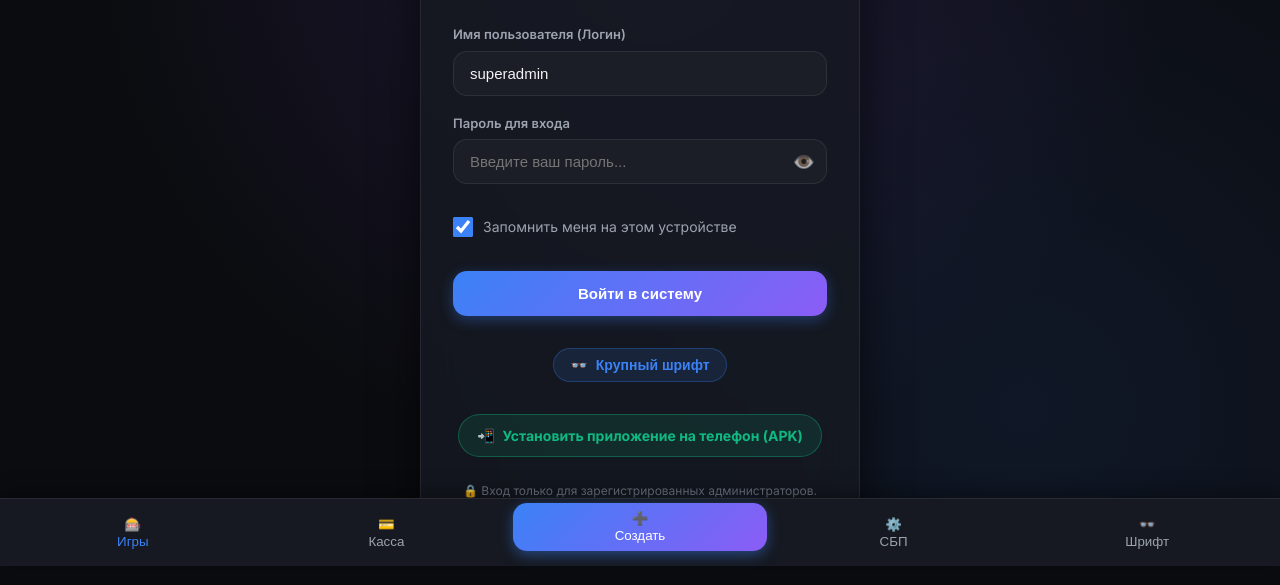
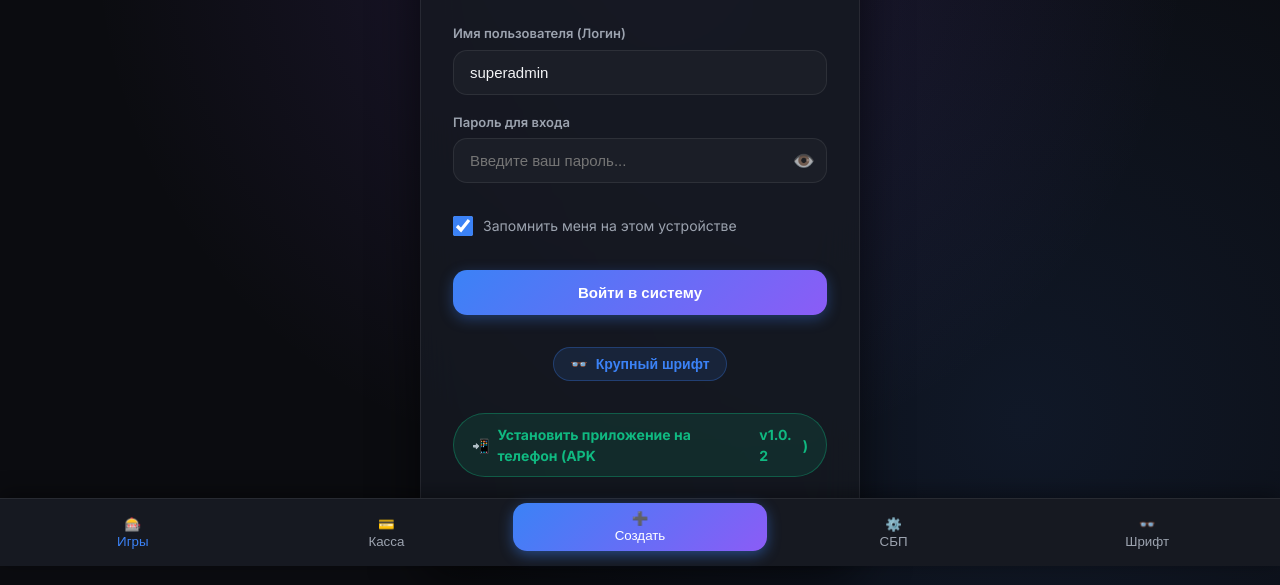
Before and after one commit to Co4HbIu13/BotMax, a plain HTML site: page botmax/src/static/admin.html in a window 1280 px wide. Shown: the part 234-819 px from the top of the page. Drawn offline with Linux system fonts and the light colour scheme.

Commit message:
feat(apk): automate auto-incrementing APK version and build number on every build, display current version in admin

```diff
--- a/botmax/src/static/admin.html
+++ b/botmax/src/static/admin.html
@@ -74,7 +74,7 @@
 
         <div class="auth-apk-download">
           <a href="/apk" download class="link-apk-download" title="Скачать официальное приложение BotMAX для Android">
-            <span>📲</span> Установить приложение на телефон (APK)
+            <span>📲</span> Установить приложение на телефон (APK <span class="apk-version-badge">v1.0.1</span>)
           </a>
         </div>
 
@@ -111,7 +111,7 @@
           <span id="currentUserName" class="user-name-text">Администратор</span>
         </div>
         <a href="/apk" download class="btn-apk-nav" title="Скачать приложение BotMAX на Android телефон">
-          <span>📲</span> Скачать APK
+          <span>📲</span> Скачать APK <span class="badge-role-pill apk-version-badge" style="margin-left: 4px; font-size: 11px; background: rgba(0, 122, 255, 0.2);">v1.0.1</span>
         </a>
         <button id="seniorModeToggleBtn" class="btn-senior-mode-nav" title="Переключить крупный шрифт и кнопки">
           <span>👓</span> <span class="senior-toggle-text">Крупный текст</span>
--- a/botmax/src/static/admin.js
+++ b/botmax/src/static/admin.js
@@ -162,6 +162,21 @@
     updateCashierSoundUI();
     checkAuthSession();
     bindEvents();
+    loadApkVersion();
+  }
+
+  async function loadApkVersion() {
+    try {
+      const res = await fetch("/static/version.json?t=" + Date.now());
+      if (res.ok) {
+        const vData = await res.json();
+        if (vData && vData.version) {
+          document.querySelectorAll(".apk-version-badge").forEach(el => {
+            el.textContent = `v${vData.version}`;
+          });
+        }
+      }
+    } catch (_) {}
   }
 
   if (document.readyState === "loading") {
--- /dev/null
+++ b/botmax/src/static/version.json
@@ -0,0 +1,5 @@
+{
+    "version":  "1.0.2",
+    "versionCode":  3,
+    "built_at":  "2026-10-14T18:32:49"
+}
```
Also changed, not shown: 9 other files.
